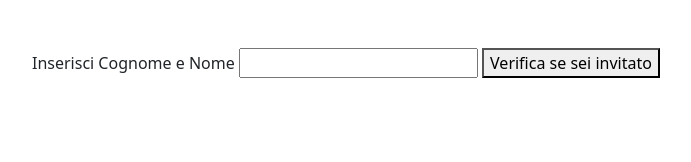
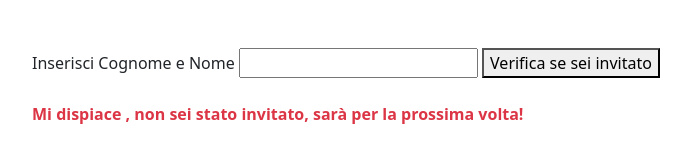
Before and after one commit to AndreaMinelli/js-jsnacks-blocco-1, a plain HTML site: page jsnack2/index.html in a window 1280 px wide. Both pictures are taken after a click on the button "Verifica se sei invitato". Shown: the whole page, without its empty margins (16-707 px from the left). Drawn offline with nearby package versions, Linux system fonts and the light colour scheme.

Commit message:
Creato controllo degli invitati e stampa messaggio

```diff
--- a/jsnack2/index.html
+++ b/jsnack2/index.html
@@ -20,6 +20,7 @@
       <label for="name">Inserisci Cognome e Nome</label>
       <input type="text" id="name" />
       <button type="button" id="button">Verifica se sei invitato</button>
+      <div id="message" class="mt-4 fw-semibold text-danger"></div>
     </div>
   </body>
 </html>
--- a/jsnack2/script.js
+++ b/jsnack2/script.js
@@ -21,9 +21,28 @@ const guest = [
 
 const userName = document.getElementById("name");
 const button = document.getElementById("button");
+const messageElement = document.getElementById("message");
 
 //Aggiungo evento al click del bottone
 
 button.addEventListener("click", function () {
-  const name = userName.value.trim().toLowerCase();
+  const name = userName.value.trim();
+  const formattedName = name.toLowerCase();
+
+  let isGuest = false;
+  let message = `Mi dispiace ${name}, non sei stato invitato, sarà per la prossima volta!`;
+
+  for (let i = 0; i < guest.length && !isGuest; i++) {
+    const guestName = guest[i];
+
+    if (guestName === formattedName) isGuest = true;
+
+    if (isGuest) {
+      message = `Salve ${name}, spero che la festa sarà di tuo gradimento!`;
+      messageElement.classList.remove("text-danger");
+      messageElement.classList.add("text-success");
+    }
+  }
+
+  messageElement.innerText = message;
 });
```
